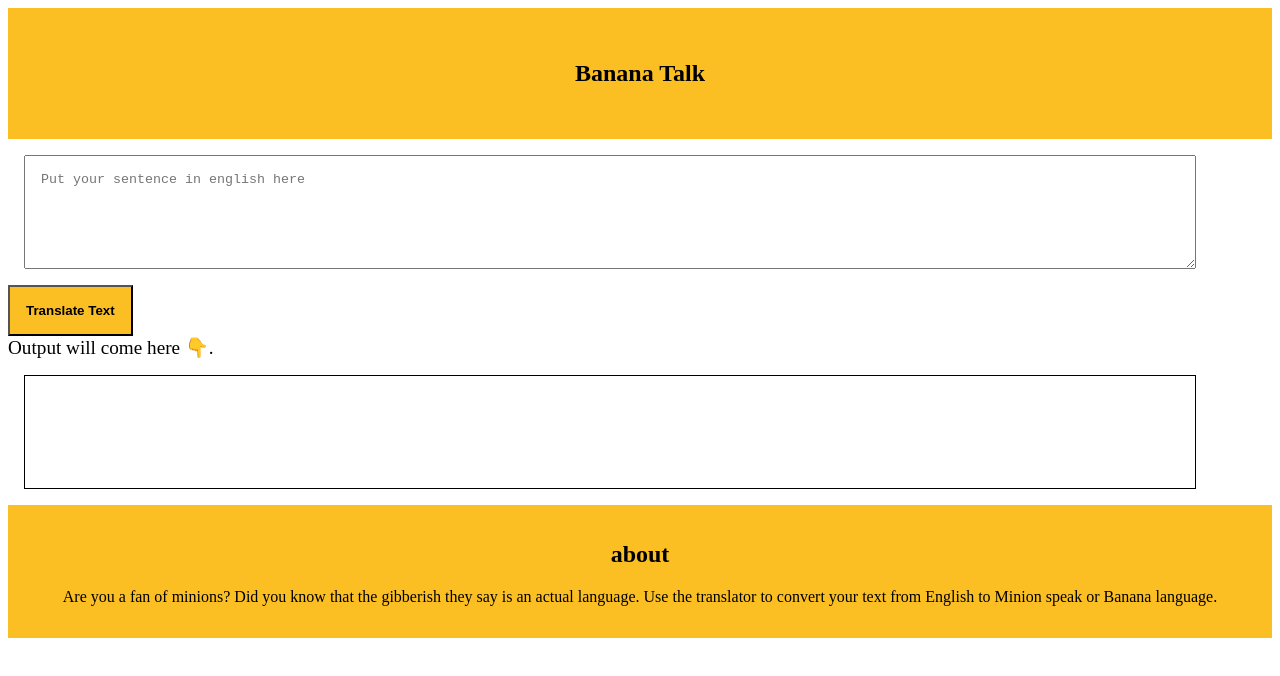
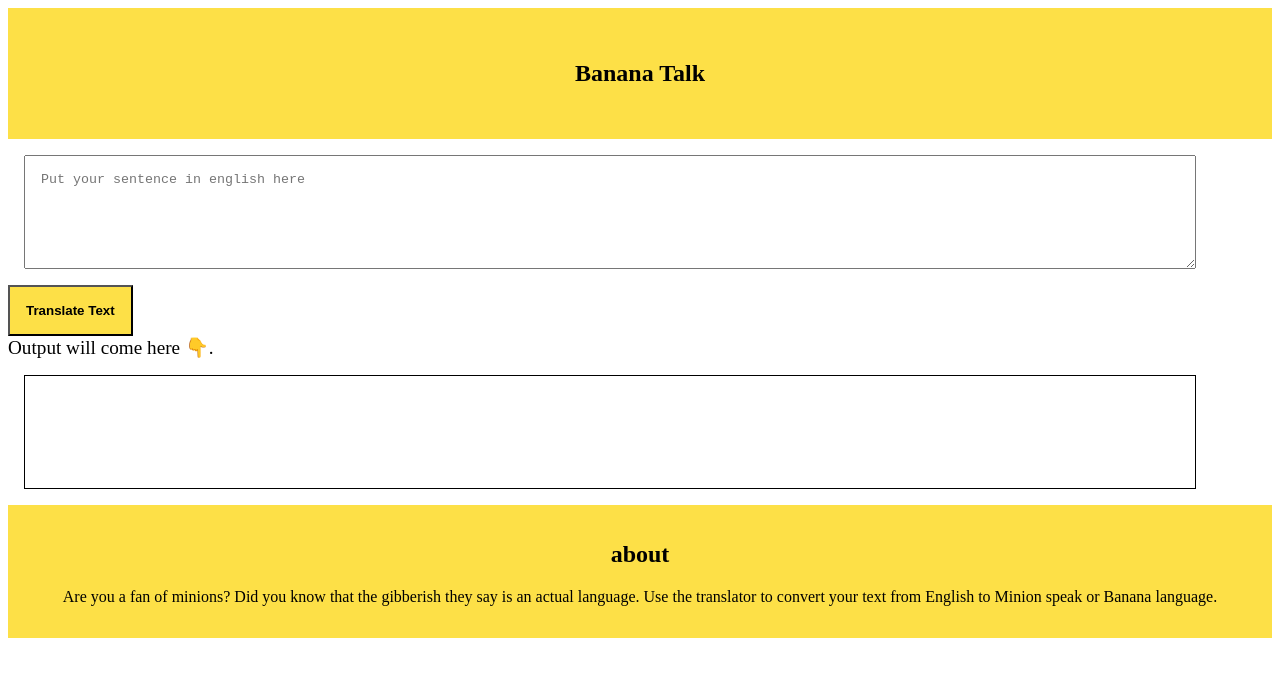
Before and after one commit to Shubham-Dhakan/neogcamp-banana-speak, a plain HTML site: page index.html in a window 1280 px wide. Drawn offline with Linux system fonts and the light colour scheme.

Commit message:
Committing modified files to repo

```diff
--- a/app.js
+++ b/app.js
@@ -2,7 +2,9 @@ var btnTranslate = document.querySelector("#btn-translate");
 var inputDiv = document.querySelector("#txt-input");
 var outputDiv = document.querySelector("#output");
 
-var url = "https://lessonfourapi.tanaypratap.repl.co/translate/yoda.json"
+//var url = "https://lessonfourapi.tanaypratap.repl.co/translate/yoda.json"
+
+var url = "https://api.funtranslations.com/translate/australian.json"
 
 function getTranslationURL(Text) {
     return url + "?" + "text=" + Text
--- a/index.html
+++ b/index.html
@@ -25,7 +25,7 @@
 
         .dashboard-center {
             padding: 1rem;
-            background-color: #fbbf24;
+            background-color: #fde047;
             color: black;
         }
 
@@ -34,13 +34,13 @@
         }
         .footer-container {
             padding: 1rem;
-            background-color: #fbbf24;
+            background-color:#fde047;
             color: black;
         }
         #btn-translate {
             font-weight:bold;
             padding: 1rem;
-            background-color: #fbbf24;
+            background-color:#fde047;
             color: black;
         }
 
```
